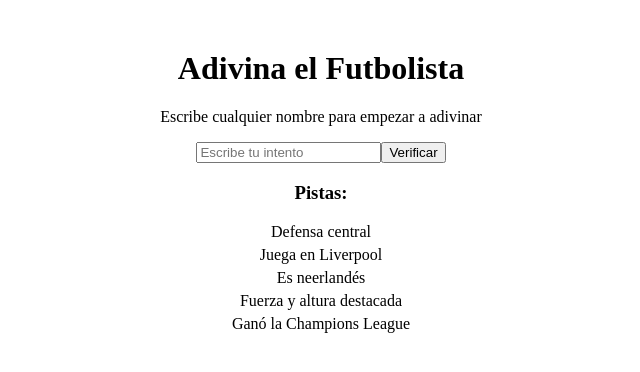
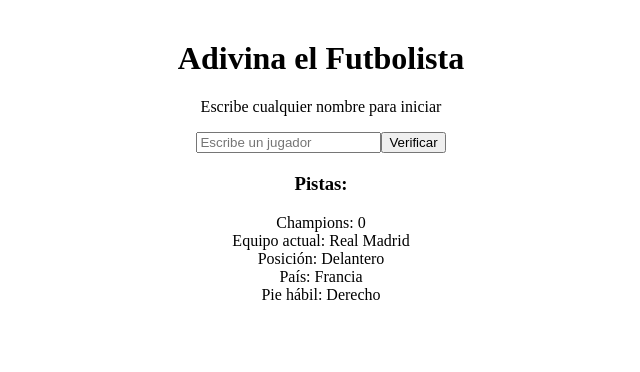
Before and after one commit to NoJodan/GuessIt-Front, a React (Create React App) app: page /jugar/futbolistas in a window 1280 px wide. Shown: the top 372 px of the page, without its empty margins (319-959 px from the left). Built offline with nearby package versions, Linux system fonts and the light colour scheme.

Commit message:
Se cambio el diseño de jugar.css, se agregaron 5 pistas fijas para los futbolistas, y se agrego Fondo2

```diff
--- a/src/Pages/Categorias/Futbolistas.jsx
+++ b/src/Pages/Categorias/Futbolistas.jsx
@@ -2,17 +2,26 @@ import React, { useState, useEffect } from "react";
 import futbolistasData from "../../modulo json/futbolistas.json";
 
 function Futbolistas() {
-  const [jugadorSeleccionado, setJugadorSeleccionado] = useState(null); // jugador aleatorio
-  const [inputUsuario, setInputUsuario] = useState("");                 // input donde escribe
-  const [resultado, setResultado] = useState([]);                       // colores de pistas
-  const [sugerencias, setSugerencias] = useState([]);                   // autocompletar
+  const [jugadorSeleccionado, setJugadorSeleccionado] = useState(null);
+  const [inputUsuario, setInputUsuario] = useState("");
+  const [sugerencias, setSugerencias] = useState([]);
+  const [resultado, setResultado] = useState({});
+  const [mensaje, setMensaje] = useState("");
+  const [juegoTerminado, setJuegoTerminado] = useState(false);
 
-  // Al montar el componente, seleccionar jugador aleatorio
-  useEffect(() => {
+  const seleccionarJugadorAleatorio = () => {
     const aleatorio =
       futbolistasData[Math.floor(Math.random() * futbolistasData.length)];
     setJugadorSeleccionado(aleatorio);
-    setResultado(Array(aleatorio.pistas.length).fill("neutral"));
+    setResultado({});
+    setMensaje("");
+    setJuegoTerminado(false);
+    setInputUsuario("");
+    setSugerencias([]);
+  };
+
+  useEffect(() => {
+    seleccionarJugadorAleatorio();
   }, []);
 
   // Autocompletar
@@ -37,22 +46,43 @@ function Futbolistas() {
     setSugerencias([]);
   };
 
-  // Intento del usuario
+  // Comprobación de intento
   const handleIntento = (e) => {
     e.preventDefault();
-    if (!jugadorSeleccionado) return;
+    if (!jugadorSeleccionado || juegoTerminado) return;
 
-    const nuevoResultado = jugadorSeleccionado.pistas.map((pista) => {
-      return pista.toLowerCase().includes(inputUsuario.toLowerCase())
-        ? "verde"
-        : "rojo";
-    });
+    const intento = futbolistasData.find(
+      (j) => j.nombre.toLowerCase() === inputUsuario.toLowerCase()
+    );
 
-    // Si el usuario adivina correctamente el jugador, todas las pistas en verde
-    if (inputUsuario.toLowerCase() === jugadorSeleccionado.nombre.toLowerCase()) {
-      setResultado(Array(jugadorSeleccionado.pistas.length).fill("verde"));
-      alert(`¡Correcto! El jugador era ${jugadorSeleccionado.nombre}`);
+    if (!intento) {
+      setMensaje("Ese jugador no está en la base de datos 😅");
+      setInputUsuario("");
+      return;
+    }
+
+    const nuevoResultado = {
+      champions:
+        intento.champions === jugadorSeleccionado.champions ? "verde" : "rojo",
+      equipo: intento.equipo === jugadorSeleccionado.equipo ? "verde" : "rojo",
+      posicion:
+        intento.posicion === jugadorSeleccionado.posicion ? "verde" : "rojo",
+      pais: intento.pais === jugadorSeleccionado.pais ? "verde" : "rojo",
+      pie: intento.pie === jugadorSeleccionado.pie ? "verde" : "rojo",
+    };
+
+    if (intento.nombre === jugadorSeleccionado.nombre) {
+      setMensaje(`🎉 ¡Correcto! Era ${jugadorSeleccionado.nombre}`);
+      setJuegoTerminado(true);
+      setResultado({
+        champions: "verde",
+        equipo: "verde",
+        posicion: "verde",
+        pais: "verde",
+        pie: "verde",
+      });
     } else {
+      setMensaje("Sigue intentando...");
       setResultado(nuevoResultado);
     }
 
@@ -61,21 +91,24 @@ function Futbolistas() {
   };
 
   return (
-    <div style={{ textAlign: "center", marginTop: "50px" }}>
+    <div style={{ textAlign: "center", marginTop: "40px" }}>
       <h1>Adivina el Futbolista</h1>
-      <p>Escribe cualquier nombre para empezar a adivinar</p>
+      {!juegoTerminado && <p>Escribe cualquier nombre para iniciar</p>}
 
       <form onSubmit={handleIntento} style={{ position: "relative" }}>
         <input
           type="text"
           value={inputUsuario}
           onChange={handleInputChange}
-          placeholder="Escribe tu intento"
+          placeholder="Escribe un jugador"
+          disabled={juegoTerminado}
         />
-        <button type="submit">Verificar</button>
+        <button type="submit" disabled={juegoTerminado}>
+          Verificar
+        </button>
 
         {/* Autocompletar */}
-        {sugerencias.length > 0 && (
+        {sugerencias.length > 0 && !juegoTerminado && (
           <ul
             style={{
               position: "absolute",
@@ -107,28 +140,46 @@ function Futbolistas() {
         )}
       </form>
 
+      {mensaje && <p>{mensaje}</p>}
+
       {jugadorSeleccionado && (
-        <>
+        <div style={{ marginTop: "20px" }}>
           <h3>Pistas:</h3>
           <ul style={{ listStyle: "none", padding: 0 }}>
-            {jugadorSeleccionado.pistas.map((pista, index) => (
-              <li
-                key={index}
-                style={{
-                  color:
-                    resultado[index] === "verde"
-                      ? "green"
-                      : resultado[index] === "rojo"
-                      ? "red"
-                      : "black",
-                  margin: "5px 0",
-                }}
-              >
-                {pista}
-              </li>
-            ))}
+            <li style={{ color: resultado.champions === "verde" ? "green" : resultado.champions === "rojo" ? "red" : "black" }}>
+              Champions: {jugadorSeleccionado.champions}
+            </li>
+            <li style={{ color: resultado.equipo === "verde" ? "green" : resultado.equipo === "rojo" ? "red" : "black" }}>
+              Equipo actual: {jugadorSeleccionado.equipo}
+            </li>
+            <li style={{ color: resultado.posicion === "verde" ? "green" : resultado.posicion === "rojo" ? "red" : "black" }}>
+              Posición: {jugadorSeleccionado.posicion}
+            </li>
+            <li style={{ color: resultado.pais === "verde" ? "green" : resultado.pais === "rojo" ? "red" : "black" }}>
+              País: {jugadorSeleccionado.pais}
+            </li>
+            <li style={{ color: resultado.pie === "verde" ? "green" : resultado.pie === "rojo" ? "red" : "black" }}>
+              Pie hábil: {jugadorSeleccionado.pie}
+            </li>
           </ul>
-        </>
+        </div>
+      )}
+
+      {juegoTerminado && (
+        <button
+          onClick={seleccionarJugadorAleatorio}
+          style={{
+            marginTop: "20px",
+            padding: "10px 20px",
+            cursor: "pointer",
+            background: "#007bff",
+            color: "white",
+            border: "none",
+            borderRadius: "5px",
+          }}
+        >
+          Volver a intentar
+        </button>
       )}
     </div>
   );
--- a/src/modulo json/futbolistas.json
+++ b/src/modulo json/futbolistas.json
@@ -1,202 +1,42 @@
 [
   {
     "nombre": "Lionel Messi",
-    "pistas": [
-      "Ganó 7 Balones de Oro",
-      "Máximo goleador de Argentina",
-      "Juega en Inter Miami",
-      "Considerado uno de los mejores de la historia",
-      "Comenzó su carrera en Barcelona"
-    ]
+    "champions": 4,
+    "equipo": "Inter Miami",
+    "posicion": "Delantero",
+    "pais": "Argentina",
+    "pie": "Izquierdo"
   },
   {
     "nombre": "Cristiano Ronaldo",
-    "pistas": [
-      "Máximo goleador de la Champions League",
-      "Juega en Al Nassr",
-      "Ganó 5 Balones de Oro",
-      "Es portugués",
-      "Jugó en Manchester United y Real Madrid"
-    ]
+    "champions": 5,
+    "equipo": "Al Nassr",
+    "posicion": "Delantero",
+    "pais": "Portugal",
+    "pie": "Derecho"
   },
   {
     "nombre": "Neymar",
-    "pistas": [
-      "Juega en PSG",
-      "Famoso por sus regates",
-      "Es brasileño",
-      "Ha jugado con Messi",
-      "Participó en la Copa América"
-    ]
+    "champions": 1,
+    "equipo": "Al Hilal",
+    "posicion": "Delantero",
+    "pais": "Brasil",
+    "pie": "Derecho"
   },
   {
     "nombre": "Kylian Mbappé",
-    "pistas": [
-      "Juega en PSG",
-      "Es francés",
-      "Velocidad impresionante",
-      "Ganó la Copa del Mundo 2018",
-      "Considerado uno de los jóvenes más talentosos"
-    ]
-  },
-  {
-    "nombre": "Luka Modric",
-    "pistas": [
-      "Juega en Real Madrid",
-      "Es croata",
-      "Ganó el Balón de Oro 2018",
-      "Mediocampista",
-      "Participó en varias Copas del Mundo"
-    ]
-  },
-  {
-    "nombre": "Sergio Ramos",
-    "pistas": [
-      "Defensa central",
-      "Juega en Sevilla FC",
-      "Es español",
-      "Ex Real Madrid",
-      "Ha ganado la Champions varias veces"
-    ]
-  },
-  {
-    "nombre": "Robert Lewandowski",
-    "pistas": [
-      "Goleador polaco",
-      "Juega en Barcelona",
-      "Ex Bayern Múnich",
-      "Es delantero",
-      "Ha ganado el premio al mejor jugador de la Bundesliga"
-    ]
+    "champions": 0,
+    "equipo": "Real Madrid",
+    "posicion": "Delantero",
+    "pais": "Francia",
+    "pie": "Derecho"
   },
   {
     "nombre": "Kevin De Bruyne",
-    "pistas": [
-      "Mediocampista belga",
-      "Juega en Manchester City",
-      "Asistencias impresionantes",
-      "Ha ganado la Premier League",
-      "Considerado uno de los mejores del mundo"
-    ]
-  },
-  {
-    "nombre": "Mohamed Salah",
-    "pistas": [
-      "Juega en Liverpool",
-      "Es egipcio",
-      "Velocidad y regate",
-      "Goleador de la Premier League",
-      "Apodo: Pharaoh"
-    ]
-  },
-  {
-    "nombre": "Virgil van Dijk",
-    "pistas": [
-      "Defensa central",
-      "Juega en Liverpool",
-      "Es neerlandés",
-      "Fuerza y altura destacada",
-      "Ganó la Champions League"
-    ]
-  },
-  {
-    "nombre": "Erling Haaland",
-    "pistas": [
-      "Delantero noruego",
-      "Juega en Manchester City",
-      "Goleador nato",
-      "Ex Borussia Dortmund",
-      "Jugador joven con gran potencial"
-    ]
-  },
-  {
-    "nombre": "Sadio Mané",
-    "pistas": [
-      "Es senegalés",
-      "Ex Liverpool",
-      "Velocidad y gol",
-      "Actualmente en Al Nassr",
-      "Destacado en la Premier League"
-    ]
-  },
-  {
-    "nombre": "Karim Benzema",
-    "pistas": [
-      "Delantero francés",
-      "Ex Real Madrid",
-      "Ganador del Balón de Oro",
-      "Habilidad en definición",
-      "Lidera el ataque"
-    ]
-  },
-  {
-    "nombre": "Harry Kane",
-    "pistas": [
-      "Delantero inglés",
-      "Juega en Bayern Múnich",
-      "Máximo goleador de la Premier League",
-      "Es capitán de Inglaterra",
-      "Buen lanzador de penales"
-    ]
-  },
-  {
-    "nombre": "Paulo Dybala",
-    "pistas": [
-      "Delantero argentino",
-      "Ex Juventus",
-      "Apodo: La Joya",
-      "Habilidad en tiros libres",
-      "Actualmente en Roma"
-    ]
-  },
-  {
-    "nombre": "Gianluigi Donnarumma",
-    "pistas": [
-      "Portero italiano",
-      "Juega en PSG",
-      "Ganó la Eurocopa 2020",
-      "Gran reflejos y estatura",
-      "Considerado uno de los mejores porteros jóvenes"
-    ]
-  },
-  {
-    "nombre": "Trent Alexander-Arnold",
-    "pistas": [
-      "Lateral derecho inglés",
-      "Juega en Liverpool",
-      "Asistencias precisas",
-      "Destacado en Premier League",
-      "Gran centro y técnica"
-    ]
-  },
-  {
-    "nombre": "Joshua Kimmich",
-    "pistas": [
-      "Mediocampista alemán",
-      "Juega en Bayern Múnich",
-      "Versátil y técnico",
-      "Defensa o mediocampo",
-      "Gran capacidad de pase"
-    ]
-  },
-  {
-    "nombre": "Vinicius Jr.",
-    "pistas": [
-      "Delantero brasileño",
-      "Juega en Real Madrid",
-      "Velocidad y regate",
-      "Joven estrella",
-      "Importante en la Champions"
-    ]
-  },
-  {
-    "nombre": "Marco Reus",
-    "pistas": [
-      "Delantero alemán",
-      "Juega en Borussia Dortmund",
-      "Habilidad en tiros",
-      "Capitán de su equipo",
-      "Jugador experimentado"
-    ]
+    "champions": 1,
+    "equipo": "Manchester City",
+    "posicion": "Centrocampista",
+    "pais": "Bélgica",
+    "pie": "Derecho"
   }
 ]
```
Also changed, not shown: src/styles/jugar.css (+74 -56 lines), 1 other file (tests, documents, lock files or other folders).
